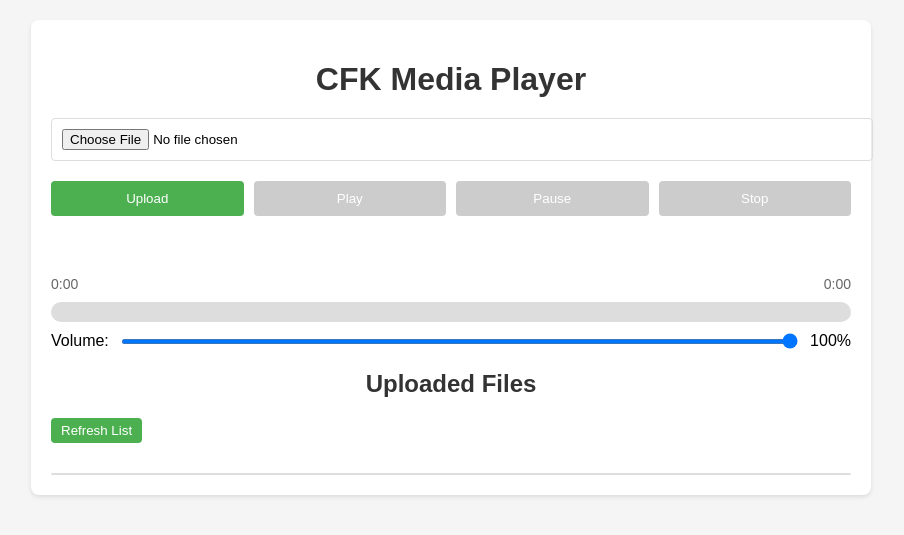
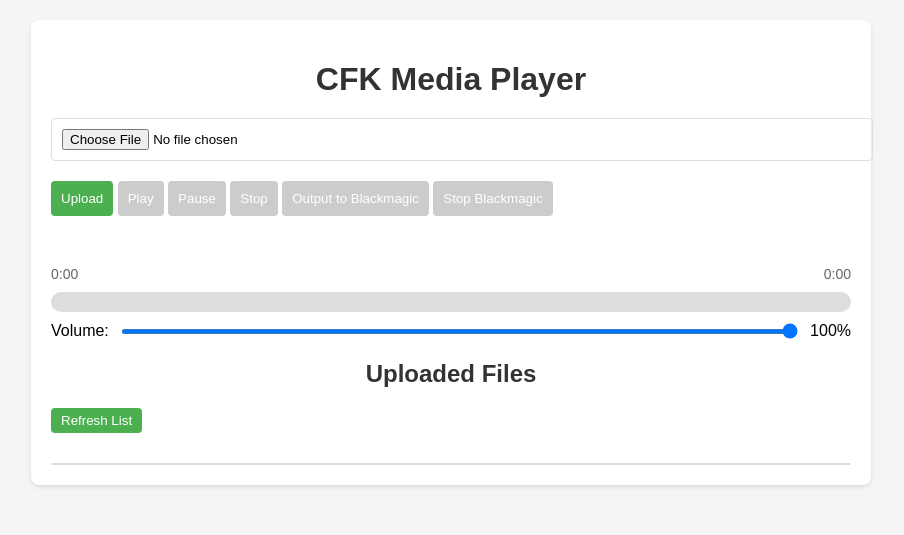
Before and after one commit to tehsu/audio-player-webapp, a Flask app: page / in a window 1280 px wide. Shown: the top 535 px of the page, without its empty margins (189-1093 px from the left). Run offline with Flask 3, Linux system fonts and the light colour scheme; data that the repository does not hold is empty; some libraries are stand-ins or nearby versions.

Commit message:
add decklink support

```diff
--- a/app.py
+++ b/app.py
@@ -8,6 +8,8 @@ import logging
 from datetime import datetime, timedelta
 from apscheduler.schedulers.background import BackgroundScheduler
 from werkzeug.utils import secure_filename
+from PIL import Image
+import subprocess
 
 # Configure logging
 logging.basicConfig(level=logging.DEBUG,
@@ -19,13 +21,16 @@ app.config['UPLOAD_FOLDER'] = 'uploads'
 socketio = SocketIO(app, cors_allowed_origins="*", async_mode='eventlet')
 
 player = None
+decklink_player = None  # Separate player for Blackmagic output
 current_media = None
+decklink_media = None
 player_state = {
     'current_file': None,
     'duration': 0,
     'position': 0,
     'is_playing': False,
-    'volume': 100
+    'volume': 100,
+    'decklink_active': False
 }
 
 # VLC instance options for virtual display
@@ -36,6 +41,16 @@ vlc_options = [
     '--quiet',  # Reduce VLC's output
     '--no-video-title-show',  # Don't show the title
     '--no-snapshot-preview',  # Disable snapshot previews
+]
+
+# VLC instance options for Blackmagic output
+decklink_options = [
+    '--decklink-output-device=0',  # Use first Decklink device
+    '--decklink-mode=1080p60',  # Set output mode to 1080p60
+    '--decklink-audio-output=2',  # 2 channel audio output
+    '--no-audio',  # Disable audio for Decklink output
+    '--quiet',
+    '--no-video-title-show'
 ]
 
 # Create uploads directory if it doesn't exist
@@ -59,10 +74,51 @@ def init_player():
     else:
         logger.debug("Using existing VLC player instance")
 
+def init_decklink_player():
+    global decklink_player
+    if decklink_player is None:
+        logger.info("Initializing new VLC player instance for Blackmagic output")
+        try:
+            # Initialize VLC with Decklink options
+            instance = vlc.Instance(' '.join(decklink_options))
+            decklink_player = instance.media_player_new()
+            logger.debug("VLC player initialized with Blackmagic output")
+        except Exception as e:
+            logger.error(f"Error initializing Decklink player: {e}", exc_info=True)
+            raise
+    else:
+        logger.debug("Using existing Decklink player instance")
+
 def is_video_file(filename):
     """Check if the file is a video based on its extension"""
     video_extensions = {'.mp4', '.mov', '.avi', '.mkv', '.webm'}
     return any(filename.lower().endswith(ext) for ext in video_extensions)
+
+def is_image_file(filename):
+    """Check if the file is an image based on its extension"""
+    image_extensions = {'.jpg', '.jpeg', '.png', '.bmp', '.gif', '.tiff'}
+    return any(filename.lower().endswith(ext) for ext in image_extensions)
+
+def convert_image_to_video(image_path):
+    """Convert a static image to a video file for Blackmagic output"""
+    output_path = image_path + '.mp4'
+    try:
+        # Create a 10-second video from the image
+        cmd = [
+            'ffmpeg', '-y',
+            '-loop', '1',
+            '-i', image_path,
+            '-c:v', 'libx264',
+            '-t', '10',
+            '-pix_fmt', 'yuv420p',
+            '-vf', 'scale=1920:1080:force_original_aspect_ratio=decrease,pad=1920:1080:(ow-iw)/2:(oh-ih)/2',
+            output_path
+        ]
+        subprocess.run(cmd, check=True)
+        return output_path
+    except subprocess.CalledProcessError as e:
+        logger.error(f"Error converting image to video: {e}")
+        return None
 
 def get_file_info(filename):
     """Get information about a file"""
@@ -71,7 +127,8 @@ def get_file_info(filename):
         'name': filename,
         'size': os.path.getsize(filepath),
         'modified': datetime.fromtimestamp(os.path.getmtime(filepath)).isoformat(),
-        'is_video': is_video_file(filename)
+        'is_video': is_video_file(filename),
+        'is_image': is_image_file(filename)
     }
 
 def cleanup_old_files():
@@ -293,6 +350,61 @@ def stop():
     logger.error("No media playing")
     return jsonify({'error': 'No media playing'}), 400
 
+@app.route('/output_to_decklink', methods=['POST'])
+def output_to_decklink():
+    """Output current media to Blackmagic device"""
+    try:
+        data = request.get_json()
+        if not data or 'filename' not in data:
+            return jsonify({'error': 'No filename provided'}), 400
+
+        filename = data['filename']
+        filepath = os.path.join(app.config['UPLOAD_FOLDER'], filename)
+
+        if not os.path.exists(filepath):
+            return jsonify({'error': 'File not found'}), 404
+
+        init_decklink_player()
+
+        # Handle different file types
+        if is_image_file(filename):
+            logger.info(f"Converting image to video for Blackmagic output: {filename}")
+            video_path = convert_image_to_video(filepath)
+            if not video_path:
+                return jsonify({'error': 'Failed to convert image'}), 500
+            filepath = video_path
+
+        # Create media for Decklink output
+        instance = vlc.Instance(' '.join(decklink_options))
+        global decklink_media
+        decklink_media = instance.media_new(filepath)
+        decklink_player.set_media(decklink_media)
+
+        # Start playback
+        decklink_player.play()
+        player_state['decklink_active'] = True
+
+        return jsonify({
+            'message': 'Started Blackmagic output',
+            'filename': filename
+        })
+    except Exception as e:
+        logger.error(f"Error starting Blackmagic output: {e}", exc_info=True)
+        return jsonify({'error': str(e)}), 500
+
+@app.route('/stop_decklink', methods=['POST'])
+def stop_decklink():
+    """Stop Blackmagic output"""
+    try:
+        if decklink_player:
+            decklink_player.stop()
+            player_state['decklink_active'] = False
+            return jsonify({'message': 'Stopped Blackmagic output'})
+        return jsonify({'error': 'No Blackmagic output active'}), 400
+    except Exception as e:
+        logger.error(f"Error stopping Blackmagic output: {e}", exc_info=True)
+        return jsonify({'error': str(e)}), 500
+
 if __name__ == '__main__':
     try:
         logger.info("Starting Flask application")
--- a/docker-compose.yml
+++ b/docker-compose.yml
@@ -11,6 +11,7 @@ services:
       - ${HOME}/.config/pulse/cookie:/root/.config/pulse/cookie  # PulseAudio cookie
       - /tmp/.X11-unix:/tmp/.X11-unix  # X11 socket
       - /run/user/1000:/run/user/1000  # XDG runtime directory
+      - /dev/blackmagic:/dev/blackmagic  # Blackmagic device access
     environment:
       - FLASK_ENV=development
       - FLASK_APP=app.py
@@ -19,11 +20,14 @@ services:
       - DISPLAY=:99
       - PYTHONUNBUFFERED=1  # Enable real-time Python logging
       - XDG_RUNTIME_DIR=/run/user/1000  # Set XDG runtime directory
+      - DECKLINK_DEVICE=0  # Default Decklink device number
     devices:
       - /dev/dri  # GPU device
+      - /dev/blackmagic  # Blackmagic device
     group_add:
       - audio
       - video  # Required for GPU access
+    privileged: true  # Required for Blackmagic device access
     restart: unless-stopped
     tmpfs:
       - /tmp  # RAM-based temporary storage for X11
--- a/templates/index.html
+++ b/templates/index.html
@@ -192,11 +192,13 @@
     <div class="container">
         <h1>CFK Media Player</h1>
         <input type="file" id="mediaFile" accept=".mp3,.wav,.ogg,.m4a,.mp4,.mov,.avi,.mkv,.webm">
-        <div class="controls">
+        <div class="control-buttons">
             <button id="uploadBtn">Upload</button>
             <button id="playBtn" disabled>Play</button>
             <button id="pauseBtn" disabled>Pause</button>
             <button id="stopBtn" disabled>Stop</button>
+            <button id="deckLinkBtn" disabled>Output to Blackmagic</button>
+            <button id="stopDeckLinkBtn" disabled>Stop Blackmagic</button>
         </div>
         <div class="progress-container" style="display: none;">
             <div class="progress-bar">
@@ -230,6 +232,8 @@
         const playBtn = document.getElementById('playBtn');
         const pauseBtn = document.getElementById('pauseBtn');
         const stopBtn = document.getElementById('stopBtn');
+        const deckLinkBtn = document.getElementById('deckLinkBtn');
+        const stopDeckLinkBtn = document.getElementById('stopDeckLinkBtn');
         const mediaFile = document.getElementById('mediaFile');
         const status = document.getElementById('status');
         const mediaInfo = document.getElementById('mediaInfo');
@@ -277,7 +281,7 @@
                         </div>
                     `;
 
-                    fileItem.addEventListener('click', async () => {
+                    fileItem.addEventListener('click', async (event) => {
                         try {
                             console.log(`Selecting file: ${file.name}`);
                             const response = await fetch('/select_file', {
@@ -296,11 +300,12 @@
                                 playBtn.disabled = false;
                                 pauseBtn.disabled = true;
                                 stopBtn.disabled = false;
+                                deckLinkBtn.disabled = false;
 
                                 document.querySelectorAll('.file-item').forEach(item => {
                                     item.classList.remove('selected');
                                 });
-                                fileItem.classList.add('selected');
+                                event.currentTarget.classList.add('selected');
 
                                 mediaInfo.style.display = 'block';
                                 mediaInfo.textContent = `Type: ${data.is_video ? 'Video' : 'Audio'} - File: ${data.filename}`;
@@ -368,6 +373,7 @@
                     playBtn.disabled = false;
                     pauseBtn.disabled = true;
                     stopBtn.disabled = false;
+                    deckLinkBtn.disabled = false;
                     uploadBtn.disabled = false;
 
                     mediaInfo.style.display = 'block';
@@ -437,6 +443,50 @@
             }
         });
 
+        deckLinkBtn.addEventListener('click', async () => {
+            try {
+                const response = await fetch('/output_to_decklink', {
+                    method: 'POST',
+                    headers: {
+                        'Content-Type': 'application/json',
+                    },
+                    body: JSON.stringify({ filename: player_state.current_file })
+                });
+
+                const data = await response.json();
+                if (response.ok) {
+                    showStatus(data.message);
+                    deckLinkBtn.disabled = true;
+                    stopDeckLinkBtn.disabled = false;
+                } else {
+                    showStatus(data.error, true);
+                }
+            } catch (error) {
+                console.error('Error starting Blackmagic output:', error);
+                showStatus('Error starting Blackmagic output', true);
+            }
+        });
+
+        stopDeckLinkBtn.addEventListener('click', async () => {
+            try {
+                const response = await fetch('/stop_decklink', {
+                    method: 'POST'
+                });
+
+                const data = await response.json();
+                if (response.ok) {
+                    showStatus(data.message);
+                    deckLinkBtn.disabled = false;
+                    stopDeckLinkBtn.disabled = true;
+                } else {
+                    showStatus(data.error, true);
+                }
+            } catch (error) {
+                console.error('Error stopping Blackmagic output:', error);
+                showStatus('Error stopping Blackmagic output', true);
+            }
+        });
+
         // Initialize Socket.IO
         const socket = io();
         let seeking = false;
@@ -447,6 +497,10 @@
                 updateProgressBar(state.position, state.duration);
                 updatePlaybackState(state.is_playing);
                 updateVolumeDisplay(state.volume);
+
+                // Update Blackmagic buttons
+                deckLinkBtn.disabled = !state.current_file || state.decklink_active;
+                stopDeckLinkBtn.disabled = !state.decklink_active;
             }
         });
 
```
Also changed, not shown: 1 other file.
